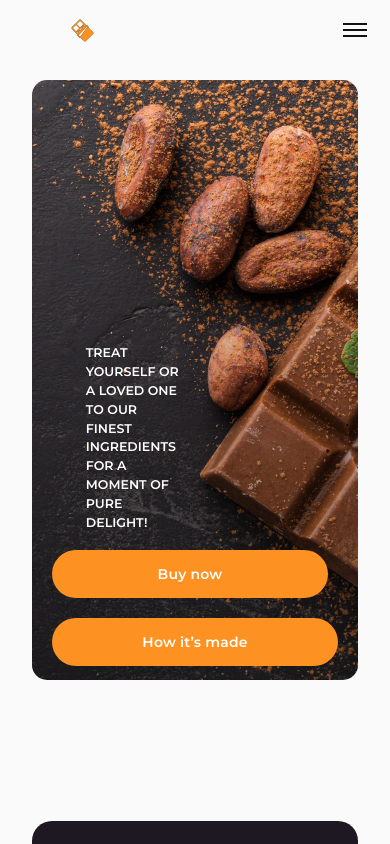
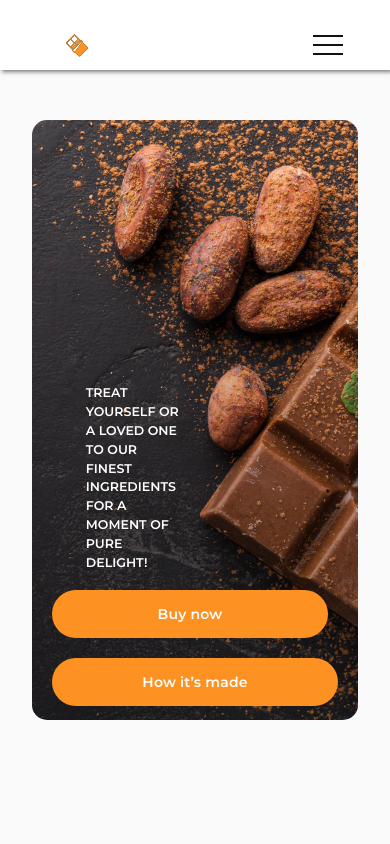
Before and after one commit to dimakuznec/simply-chocolate-vue, a Vue app: page / in a window 390 px wide. Shown: the top 844 px of the page. Built offline with nearby package versions, Linux system fonts and the light colour scheme.

Commit message:
git commit

```diff
--- a/src/components/header/header.css
+++ b/src/components/header/header.css
@@ -1,64 +1,59 @@
 .header {
+  position: fixed;
+  width: 100%;
+  top: 0;
+  left: 0;
+  z-index: 10;
+}
+
+.header::before {
+  content: "";
+  position: absolute;
+  top: 0;
+  left: 0;
+  width: 100%;
+  height: 100%;
+  background-color: var(--color-light);
+  box-shadow: 2px 2px 4px rgba(0, 0, 0, 0.5);
+  z-index: 2;
+}
+
+.header__body {
+  position: relative;
   display: flex;
   justify-content: space-between;
+  height: 50px;
   align-items: center;
-  -moz-column-gap: 20px;
-       column-gap: 20px;
-  padding-inline: 32px;
-  padding-top: 20px;
 }
 
-.header-logo {
-  flex-shrink: 0;
+.header__logo {
+  flex: 0 0 60px;
+  position: relative;
+  z-index: 3;
 }
 
-.header-menu {
+.header__burger {
   display: none;
 }
 
-.header-menu-list {
+.header__list {
   display: flex;
-  -moz-column-gap: 25px;
-       column-gap: 25px;
-  flex-wrap: wrap;
+  position: relative;
+  z-index: 2;
 }
 
-.header-menu-link {
-  display: inline-flex;
-  align-items: center;
-  height: 90px;
-  text-decoration: none;
-  font-weight: 600;
-  font-size: 14px;
-  letter-spacing: -0.28px;
+.header__list li {
+  margin: 0px 0px 0px 24px;
 }
 
-.header-menu-link:hover {
-  color: var(--color-orange);
+.header__link {
+  color: var(--color-dark-violet);
+  text-decoration: none;
+  font-size: 14px;
 }
 
-a,
-button,
-input,
-textarea,
-svg * {
-  transition-duration: var(--transition-duration);
-}
-
-.button {
-  white-space: nowrap;
-}
-
-.header-burger-button {
-  display: flex;
-  flex-direction: column;
-  justify-content: center;
-  align-items: center;
-  width: 40px;
-  height: 40px;
-  row-gap: 4px;
-  border: none;
-  background: none;
+.header__link:hover {
+  color: var(--color-orange);
 }
 
 .visually-hidden {
@@ -75,84 +70,6 @@ svg * {
   overflow: hidden;
 }
 
-.header-burger-button-line {
-  width: 24px;
-  height: 2px;
-  background-color: var(--color-dark);
-}
-
-.mobile-overlay {
-  width: 100%;
-  height: 100%;
-  margin: 0;
-  border: none;
-  max-width: 100%;
-  max-height: 100%;
-  background-color: rgba(255, 251, 251, 0.452);
-}
-
-.mobile-overlay__close-button-wrapper {
-  display: flex;
-  justify-content: end;
-}
-
-.cross-button {
-  display: flex;
-  flex-direction: column;
-  justify-content: center;
-  align-items: center;
-  position: relative;
-}
-
-.mobile-overlay__list {
-  display: flex;
-  flex-direction: column;
-  align-items: center;
-  justify-content: center;
-  row-gap: 30px;
-  font-weight: 500;
-  font-size: 20px;
-}
-
-.mobile-overlay__link {
-  text-decoration: none;
-}
-
-.mobile-overlay__link:hover {
-  color: var(--color-orange);
-}
-
-.cross-button {
-  padding: 0;
-  background-color: transparent;
-  border: none;
-  aspect-ratio: 1;
-  width: 50px;
-  border-radius: 20px;
-  position: relative;
-  margin-right: 12px;
-}
-
-.cross-button::before,
-.cross-button::after {
-  content: "";
-  position: absolute;
-  top: 50%;
-  left: 7px;
-  width: 70%;
-  height: 2px;
-  background-color: var(--color-dark);
-  border-radius: 5px;
-}
-
-.cross-button::before {
-  rotate: 45deg;
-}
-
-.cross-button::after {
-  rotate: -45deg;
-}
-
 @media (max-width: 1200px) {
   .header {
     flex-wrap: wrap;
@@ -164,26 +81,80 @@ svg * {
     order: 1;
     flex-basis: 100%;
   }
-  .header-menu-link {
+}
+@media (max-width: 992px) {
+  .header__burger {
+    display: block;
+    position: relative;
+    width: 30px;
+    height: 20px;
+    background: none;
+    border: none;
+    z-index: 3;
+  }
+  .header__burger span {
+    position: absolute;
+    background-color: var(--color-dark);
+    left: 0;
+    width: 100%;
+    height: 2px;
+    top: 9px;
+    transition: transform 0.3s ease;
+  }
+  .header__menu {
+    position: fixed;
+    top: -100%;
+    left: 0;
+    width: 100%;
+    height: 100%;
+    background-color: var(--color-light);
+    padding: 90px 20px 20px 20px;
+    transition: all 0.3s ease 0s;
+    overflow: auto;
+  }
+  .header__menu.active {
+    top: 0;
+  }
+  .header__burger::before,
+  .header__burger::after {
+    content: "";
+    background-color: var(--color-dark);
+    position: absolute;
+    width: 100%;
+    height: 2px;
+    left: 0;
+    transition: transform 0.3s ease;
+  }
+  .header__burger::before {
+    top: 0;
+  }
+  .header__burger::after {
+    bottom: 0;
+  }
+  .header__body {
     height: 50px;
   }
-}
-@media (max-width: 992px) {
-  .button {
-    padding-inline: 18px;
+  .header__list {
+    display: block;
   }
-  .header {
-    padding-top: 10px;
+  .header__list li {
+    margin: 0px 0px 24px 0px;
   }
-  .header-menu-list {
-    -moz-column-gap: 24px;
-         column-gap: 24px;
+  .header__burger.active::before {
+    transform: rotate(45deg);
+    top: 9px;
   }
-  .header-menu-link {
-    height: 32px;
+  .header__burger.active::after {
+    transform: rotate(-45deg);
+    bottom: 9px;
   }
-  .header-actions {
-    -moz-column-gap: 15px;
-         column-gap: 15px;
+  .header__burger.active span {
+    transform: scale(0);
+  }
+  body.lock {
+    overflow: hidden;
+  }
+  .header__link {
+    font-size: 24px;
   }
 }/*# sourceMappingURL=header.css.map */
--- a/src/components/header/header.scss
+++ b/src/components/header/header.scss
@@ -1,69 +1,63 @@
+.wrapper {
+}
 .header {
-	display: flex;
-	justify-content: space-between;
-	align-items: center;
-	column-gap: 20px;
-	padding-inline: 32px;
-	padding-top: 20px;
+	position: fixed;
+	width: 100%;
+	top: 0;
+	left: 0;
+	z-index: 10;
 }
 
-.header-logo {
-	flex-shrink: 0;
+.header::before {
+	content: '';
+	position: absolute;
+	top: 0;
+	left: 0;
+	width: 100%;
+	height: 100%;
+	background-color: var(--color-light);
+	box-shadow: 2px 2px 4px rgba(0, 0, 0, 0.5);
+	z-index: 2;
 }
-.header-logo-image {
+
+.container {
 }
-.header-menu {
+.header__body {
+	position: relative;
+	display: flex;
+
+	justify-content: space-between;
+	height: 50px;
+	align-items: center;
+}
+.header__logo {
+	flex: 0 0 60px;
+	position: relative;
+	z-index: 3;
+}
+.header__burger {
 	display: none;
 }
-
-.header-menu-list {
+.header__menu {
+}
+.header__list {
 	display: flex;
-	column-gap: 25px;
-	flex-wrap: wrap;
-}
-.header-menu-item {
-}
-.header-menu-link {
-	display: inline-flex;
-	align-items: center;
-	height: 90px;
-	text-decoration: none;
-	font-weight: 600;
-	font-size: 14px;
-	letter-spacing: -0.28px;
-}
-.header-menu-link:hover {
-	color: var(--color-orange);
+	position: relative;
+	z-index: 2;
 }
 
-a,
-button,
-input,
-textarea,
-svg * {
-	transition-duration: var(--transition-duration);
+.header__list li {
+	margin: 0px 0px 0px 24px;
 }
 
-.is-current {
+.header__link {
+	color: var(--color-dark-violet);
+	text-decoration: none;
+	font-size: 14px;
 }
-.header-actions {
-}
-.header-book-button {
-}
-.button {
-	white-space: nowrap;
-}
-.header-burger-button {
-	display: flex;
-	flex-direction: column;
-	justify-content: center;
-	align-items: center;
 
-	width: 40px;
-	height: 40px;
-	row-gap: 4px;
-	border: none;
-	background: none;
+.header__link:hover {
+	color: var(--color-orange);
 }
 
 .visually-hidden {
@@ -78,91 +72,6 @@ svg * {
 	clip: rect(0 0 0 0);
 	overflow: hidden;
 }
-.header-burger-button-line {
-	width: 24px;
-	height: 2px;
-	background-color: var(--color-dark);
-}
-
-.mobile-overlay {
-	width: 100%;
-	height: 100%;
-	margin: 0;
-	border: none;
-	max-width: 100%;
-	max-height: 100%;
-	background-color: rgba(255, 251, 251, 0.452);
-}
-.visible-mobile {
-}
-.mobile-overlay__close-button-wrapper {
-	display: flex;
-	justify-content: end;
-}
-.mobile-overlay__close-button {
-}
-.cross-button {
-	display: flex;
-	flex-direction: column;
-	justify-content: center;
-	align-items: center;
-	position: relative;
-}
-
-.visually-hidden {
-}
-.mobile-overlay__body {
-}
-.mobile-overlay__list {
-	display: flex;
-	flex-direction: column;
-	align-items: center;
-	justify-content: center;
-	row-gap: 30px;
-	font-weight: 500;
-	font-size: 20px;
-}
-.mobile-overlay__item {
-}
-.mobile-overlay__link {
-	text-decoration: none;
-}
-
-.mobile-overlay__link:hover {
-	color: var(--color-orange);
-}
-
-.cross-button {
-	padding: 0;
-	background-color: transparent;
-	border: none;
-	aspect-ratio: 1;
-	width: 50px;
-	border-radius: 20px;
-
-	position: relative;
-	margin-right: 12px;
-}
-
-.cross-button::before,
-.cross-button::after {
-	content: '';
-	position: absolute;
-	top: 50%;
-	left: 7px;
-	width: 70%;
-	height: 2px;
-	background-color: var(--color-dark);
-	border-radius: 5px;
-}
-
-.cross-button::before {
-	rotate: 45deg;
-}
-
-.cross-button::after {
-	rotate: -45deg;
-}
 
 @media (max-width: 1200px) {
 	.header {
@@ -176,32 +85,102 @@ svg * {
 		order: 1;
 		flex-basis: 100%;
 	}
+}
 
-	.header-menu-link {
+@media (max-width: 992px) {
+	.header__burger {
+		display: block;
+		position: relative;
+		width: 30px;
+		height: 20px;
+		background: none;
+		border: none;
+
+		z-index: 3;
+	}
+	.header__burger span {
+		position: absolute;
+		background-color: var(--color-dark);
+		left: 0;
+		width: 100%;
+		height: 2px;
+		top: 9px;
+		transition: transform 0.3s ease;
+	}
+
+	.header__menu {
+		position: fixed;
+		top: -100%;
+		left: 0;
+		width: 100%;
+		height: 100%;
+		background-color: var(--color-light);
+		padding: 90px 20px 20px 20px;
+
+		transition: all 0.3s ease 0s;
+		overflow: auto;
+	}
+
+	.header__menu.active {
+		top: 0;
+	}
+
+	.header__burger::before,
+	.header__burger::after {
+		content: '';
+		background-color: var(--color-dark);
+		position: absolute;
+		width: 100%;
+		height: 2px;
+		left: 0;
+		transition: transform 0.3s ease;
+	}
+
+	.header__burger::before {
+		top: 0;
+	}
+
+	.header__burger::after {
+		bottom: 0;
+	}
+
+	.header__body {
 		height: 50px;
 	}
-}
-@media (max-width: 992px) {
-	.button {
-		padding-inline: 18px;
+
+	.header__list {
+		display: block;
 	}
 
-	.header {
-		padding-top: 10px;
+	.header__list li {
+		margin: 0px 0px 24px 0px;
 	}
 
-	.header-menu-list {
-		column-gap: 24px;
-	}
-	.header-menu-link {
-		height: 32px;
+	.header__burger.active::before {
+		transform: rotate(45deg);
+		top: 9px;
 	}
 
-	.header-actions {
-		column-gap: 15px;
+	.header__burger.active::after {
+		transform: rotate(-45deg);
+		bottom: 9px;
+	}
+
+	.header__burger.active span {
+		transform: scale(0);
+	}
+
+	body.lock {
+		overflow: hidden;
+	}
+
+	.header__link {
+		font-size: 24px;
 	}
 }
+
 @media (max-width: 480px) {
 }
+
 @media (max-width: 320px) {
 }
--- a/src/components/header/header.vue
+++ b/src/components/header/header.vue
@@ -12,17 +12,23 @@ export default {
 		toggleMenu() {
 			this.burgerActive = !this.burgerActive
 			this.menuActive = !this.menuActive
-			document.body.classList.toggle('lock')
+			if (this.menuActive) {
+				document.body.classList.add('lock')
+			} else {
+				document.body.classList.remove('lock')
+			}
 		},
 	},
 }
 </script>
 
 <template>
+	<div class="wrapper">
 		<header class="header">
-		<a class="header-logo" href="/">
+			<div class="container">
+				<div class="header__body">
+					<a href="#" class="header__logo">
 						<img
-				class="header-logo-image"
 							src="../imgs/iconChocolate-1.svg"
 							alt="Kropp Logo"
 							width="135"
@@ -30,28 +36,8 @@ export default {
 							loading="lazy"
 						/>
 					</a>
-		<nav class="header-menu hidden-menu" :class="{ active: menuActive }">
-			<ul class="header-menu-list">
-				<li class="header-menu-item">
-					<a class="header-menu-link is-current" href="/">Home</a>
-				</li>
-				<li class="header-menu-item">
-					<a class="header-menu-link" href="/">How it’s made?</a>
-				</li>
-				<li class="header-menu-item">
-					<a class="header-menu-link" href="/">Our products</a>
-				</li>
-				<li class="header-menu-item">
-					<a class="header-menu-link" href="/">Top sellers</a>
-				</li>
-				<li class="header-menu-item">
-					<a class="header-menu-link" href="/">Chocolate is loved</a>
-				</li>
-			</ul>
-		</nav>
-		<div class="header-actions">
 					<button
-				class="header-burger-button"
+						class="header__burger"
 						@click="toggleMenu"
 						:class="{ active: burgerActive }"
 						onclick="toggleMenu.showModal()"
@@ -59,45 +45,35 @@ export default {
 						title="Open menu"
 					>
 						<span class="visually-hidden">Open menu</span>
-				<span class="header-burger-button-line"></span>
-				<span class="header-burger-button-line"></span>
-				<span class="header-burger-button-line"></span>
+						<span></span>
 					</button>
-		</div>
-
-		<dialog class="mobile-overlay visible-mobile" id="toggleMenu">
-			<form class="mobile-overlay__close-button-wrapper" method="dialog">
-				<button class="mobile-overlay__close-button cross-button" type="submit">
-					<span class="visually-hidden">Close navigation menu</span>
-				</button>
-			</form>
-			<div class="mobile-overlay__body">
-				<ul class="mobile-overlay__list">
-					<li class="mobile-overlay__item">
-						<a class="mobile-overlay__link" href="#Home">Home</a>
+					<nav class="header__menu" :class="{ active: menuActive }">
+						<ul class="header__list">
+							<li>
+								<a href="#Home" class="header__link">Home</a>
 							</li>
-					<li class="mobile-overlay__item">
-						<a class="mobile-overlay__link" href="#How it’s made?"
+							<li>
+								<a href="#How it’s made?" class="header__link"
 									>How it’s made?</a
 								>
 							</li>
-					<li class="mobile-overlay__item">
-						<a class="mobile-overlay__link" href="#Our products"
-							>Our products</a
-						>
+							<li>
+								<a href="#Our products" class="header__link">Our products</a>
 							</li>
-					<li class="mobile-overlay__item">
-						<a class="mobile-overlay__link" href="#Top sellers">Top sellers</a>
+							<li>
+								<a href="#Top sellers" class="header__link">Top sellers</a>
 							</li>
-					<li class="mobile-overlay__item">
-						<a class="mobile-overlay__link" href="#Chocolate is loved"
+							<li>
+								<a href="#Chocolate is loved" class="header__link"
 									>Chocolate is loved</a
 								>
 							</li>
 						</ul>
+					</nav>
 				</div>
-		</dialog>
+			</div>
 		</header>
+	</div>
 </template>
 
 <style scoped></style>
--- a/src/components/homeMain/homeMain.css
+++ b/src/components/homeMain/homeMain.css
@@ -1,3 +1,7 @@
+.content {
+  padding: 90px 0px 0px 0px;
+}
+
 .motivation-card {
   display: flex;
   justify-content: start;
--- a/src/components/homeMain/homeMain.scss
+++ b/src/components/homeMain/homeMain.scss
@@ -1,4 +1,5 @@
 .content {
+	padding: 90px 0px 0px 0px;
 }
 .motivation {
 }
```
Also changed, not shown: 2 other files (tests, documents, lock files or other folders). Lines whose indentation alone changed are shown as unchanged.
